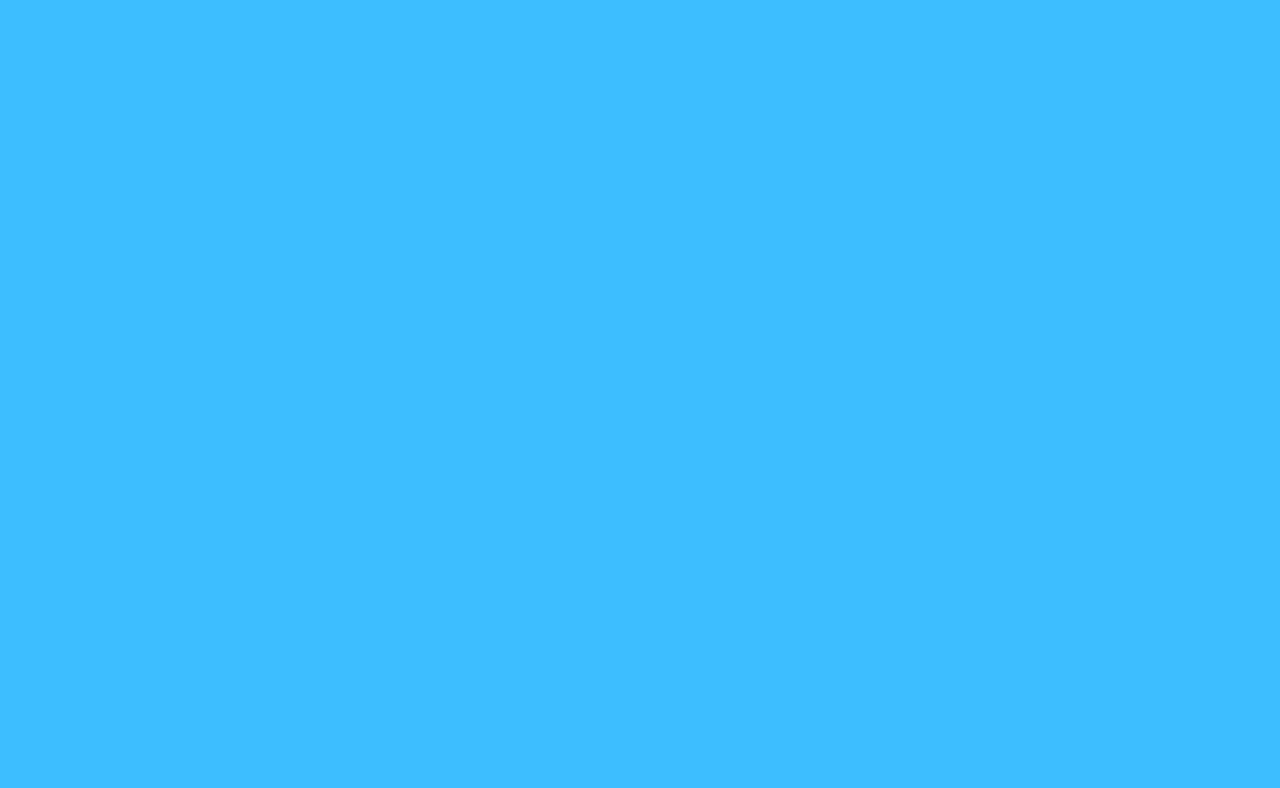
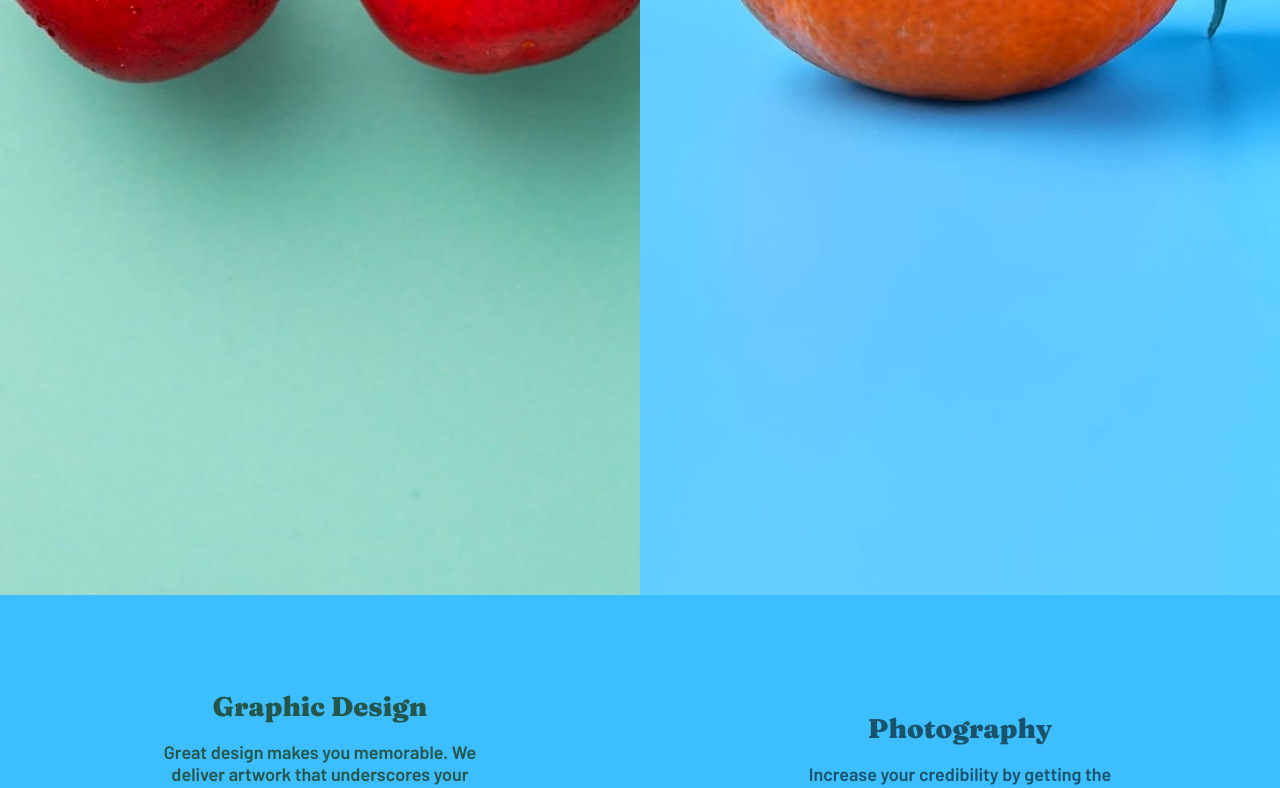
Before and after one commit to angelicamarttins/sunnyside-landing-page, a React (Create React App) app: page / in a window 1280 px wide. Shown: the part 3446-4234 px from the top of the page. Before the commit the page ends 3036 px from the top, so only its background shows below. Built offline with nearby package versions, Linux system fonts and the light colour scheme.

Commit message:
feat: create Services Component and style it. At the same time, adjust the other Components' style
Components adjust: MenuDesktop, DinamicImg, CoPresentation and Main

```diff
--- a/src/components/CoPresentation/index.js
+++ b/src/components/CoPresentation/index.js
@@ -25,7 +25,6 @@ const CoPresentation = ({
 				</div>
 			</div>
 
-			{/* <div className='co-presentation__img'> */}
 			<DinamicImg
 				src={src}
 				srcSet={srcSet}
@@ -33,7 +32,6 @@ const CoPresentation = ({
 				alt={alt}
 				type={type}
 			/>
-			{/* </div> */}
 		</article>
 	)
 }
--- a/src/components/DinamicImg/style.scss
+++ b/src/components/DinamicImg/style.scss
@@ -1,4 +1,7 @@
 @import '../../assets/styles/variables';
+.dinamic-img {
+  max-width: 100%;
+}
 
 .picture__src {
   height: 100%;
--- a/src/components/MenuDesktop/style.scss
+++ b/src/components/MenuDesktop/style.scss
@@ -2,18 +2,19 @@
 
 .menu-desktop {
 	&__header {
+		max-width: 100%;
+		height: 100%;
 		display: flex;
 		justify-content: space-between;
 		align-items: center;
-		max-width: 100%;
+		padding: 2rem;
 		box-sizing: border-box;
-		padding: 2rem;
 		background-color: $bgMenu;
-		height: 100%;
 	}
 
 	&__title {
 		height: 100%;
     margin: -5px;
+		max-width: 100%;
 	}
 }
--- /dev/null
+++ b/src/components/Services/index.js
@@ -0,0 +1,25 @@
+import DinamicImg from '../DinamicImg'
+
+import './style.scss'
+const Services = ({ src, srcSet, alt, media, type, title, text, color }) => {
+	return (
+		<article className={`services ${color}`}>
+			<div className='services__img'>
+				<DinamicImg
+					src={src}
+					srcSet={srcSet}
+					alt={alt}
+					media={media}
+					type={type}
+				/>
+
+				<div className='services__img__text'>
+					<h3 className='services__img__text__title'>{title}</h3>
+					<p className='services__img__text__txt'>{text}</p>
+				</div>
+			</div>
+		</article>
+	)
+}
+
+export default Services
--- /dev/null
+++ b/src/components/Services/style.scss
@@ -0,0 +1,41 @@
+@import '../../assets/styles/variables';
+
+.services {
+  &__img {
+    position: relative;
+
+    &__text {
+      position: absolute;
+      bottom: calc(100vh - 100%);
+      right: 25%;
+      left: 25%;
+
+      &__title {
+        text-align: center;
+        font: {
+          family: $titleFont;
+          size: 1.5rem;
+          weight: 900;
+        }
+        margin-bottom: 1rem;
+      }
+
+      &__txt {
+        text-align: center;
+        font: {
+          family: $textFont;
+          weight: 900;
+        }
+        margin-top: 1rem;
+      }
+    }
+  }
+}
+
+.blue {
+  color: $textProto;
+}
+
+.green {
+  color: $textGraphic;
+}
--- a/src/pageComponents/Main/index.js
+++ b/src/pageComponents/Main/index.js
@@ -1,19 +1,26 @@
+import './style.scss'
+
 import CoPresentation from '../../components/CoPresentation'
+import Services from '../../components/Services'
 
 import EggDesktop from '../../assets/images/desktop/image-transform.jpg'
 import EggMobile from '../../assets/images/mobile/image-transform.jpg'
 import OrangeCupDesktop from '../../assets/images/desktop/image-stand-out.jpg'
 import OrangeCupMobile from '../../assets/images/mobile/image-stand-out.jpg'
+import CherryDesktop from '../../assets/images/desktop/image-graphic-design.jpg'
+import CherryMobile from '../../assets/images/mobile/image-graphic-design.jpg'
+import TangerineDesktop from '../../assets/images/desktop/image-photography.jpg'
+import TangerineMobile from '../../assets/images/mobile/image-photography.jpg'
 
 const Main = () => {
 	return (
-		<main>
-			<section>
+		<main className='main'>
+			<section className='main__co-presentation'>
 				<CoPresentation
 					src={EggDesktop}
 					srcSet={EggMobile}
+					alt=''
 					media='(max-width: 1440px)'
-					alt=''
 					type='image/jpg'
 					color='yellow'
 					title='Transform your brand'
@@ -23,12 +30,36 @@ const Main = () => {
 				<CoPresentation
 					src={OrangeCupDesktop}
 					srcSet={OrangeCupMobile}
+					alt=''
 					media='(max-width: 1440px)'
-					alt=''
 					type='image/jpg'
 					color='red'
 					title='Stand out to the right audience'
 					text='Using a collaborative formula of designers, researchers, photographers, videographers, and copywriters, we’ll build and extend your brand in digital places.'
+				/>
+			</section>
+
+			<section className='main__services'>
+				<Services
+					src={CherryDesktop}
+					srcSet={CherryMobile}
+					alt=''
+					media='(max-width: 1440px)'
+					type='image/jpg'
+					title='Graphic Design'
+					text='Great design makes you memorable. We deliver artwork that underscores your brand message and captures potential clients’ attention.'
+					color='green'
+				/>
+
+				<Services
+					src={TangerineDesktop}
+					srcSet={TangerineMobile}
+					alt=''
+					media='(max-width: 1440px)'
+					type='image/jpg'
+					title='Photography'
+					text='Increase your credibility by getting the most stunning, high-quality photos that improve your business image.'
+					color='blue'
 				/>
 			</section>
 		</main>
--- a/src/pageComponents/Main/style.scss
+++ b/src/pageComponents/Main/style.scss
@@ -1 +1,9 @@
 @import '../../assets/styles/variables';
+
+.main {
+  &__services {
+    display: grid;
+    grid-template-rows: 1fr;
+    grid-template-columns: repeat(2, 1fr);
+  }
+}
--- a/src/pages/App/App.scss
+++ b/src/pages/App/App.scss
@@ -1 +1,5 @@
 @import '../../assets/styles/variables';
+
+.app {
+  max-width: 100%;
+}
```
